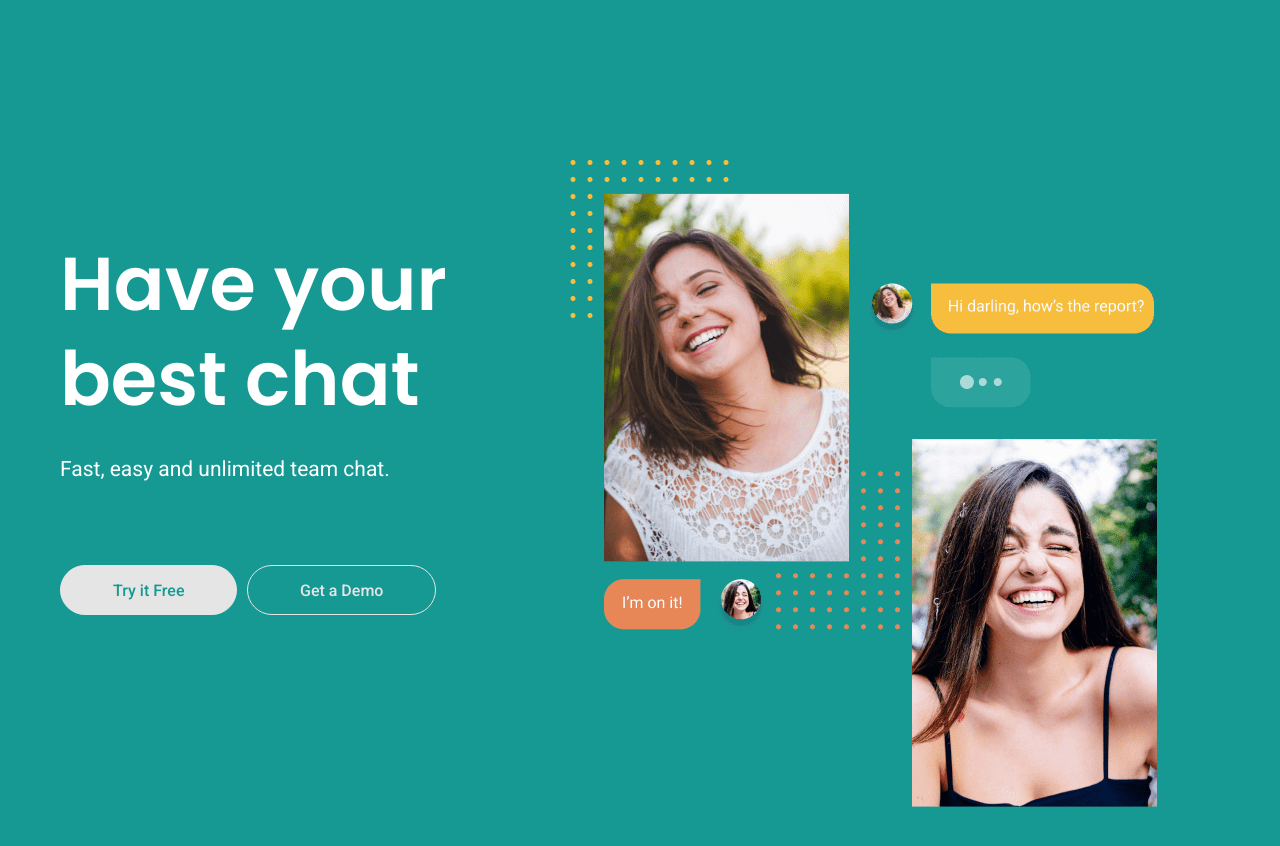
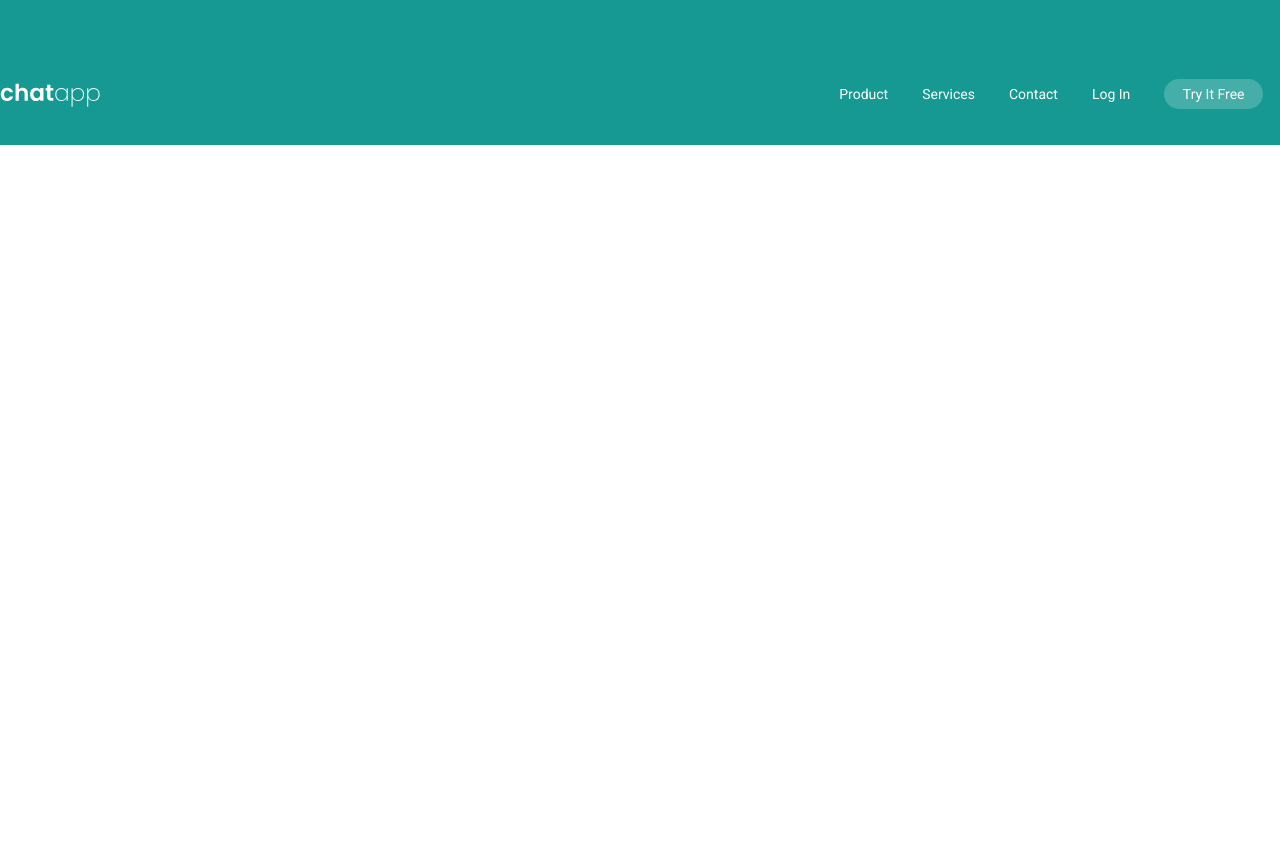
Before and after one commit to codeyourwings/chatapp, a plain HTML site: page index.html in a window 1280 px wide. After the commit the page ends 800 px from the top, so only its background shows below. Drawn offline with Linux system fonts and the light colour scheme.

Commit message:
Built navigation bar component.

```diff
--- a/css/styles.css
+++ b/css/styles.css
@@ -4,6 +4,12 @@
     --color-accent: rgba(1, 143, 137, 0.1);
     --color-heading: #2B353E;
     --color-paragraph: rgba(43, 53, 62, 0.7);
+}
+
+*,
+*::after,
+*::before {
+    box-sizing: border-box;
 }
 
 body {
@@ -27,6 +33,16 @@ p {
     font-size: 21px;
     line-height: 25px;
 }
+
+header {
+    cursor: default;
+}
+
+ul {
+    margin: 0;
+}
+
+/* Hero Section */
 
 .hero-para {
     margin: auto 0 72px 0;
@@ -65,6 +81,11 @@ button {
 .container {
     margin: 0 auto;
     max-width: 1160px;
+    padding: auto 0;
+}
+
+.container.center {
+    text-align: center;
 }
 
 .flexbox {
@@ -88,3 +109,76 @@ img {
     max-width: 100%;
     display: inline-block;
 }
+
+/* Navigation Bar */
+
+/* Links */
+a {
+    text-decoration: none;
+}
+
+/* Icon */
+.icon {
+    width: 100px;
+    height: 100px;
+    margin-top: 45px;
+}
+
+/* List */
+.list {
+    list-style: none;
+    padding-left: 0;
+}
+
+.nav__list {
+    width: auto;
+    display: flex;
+}
+
+/* Nav menu */
+
+.nav {
+    display: flex;
+    justify-content: space-between;
+    flex-wrap: wrap;
+    align-items: center;
+    background-color: var(--color-primary);
+}
+
+.nav__item {
+    padding: 45px 17px 17px 17px;
+    border-bottom: solid;
+    border-bottom-width: 2px;
+    border-color: var(--color-primary);
+}
+
+.nav__item:hover {
+    border-bottom: solid;
+    border-bottom-width: 1px;
+    border-color: white;
+    transition: 200ms;
+}
+
+.nav__item > a {
+    color: white;
+    cursor: default;
+    font-family: 'Roboto', sans-serif;
+    font-size: 14px;
+    height: 26px;
+}
+
+.nav__button:hover {
+    border-color: var(--color-primary);
+}
+
+.nav__button > a {
+    background-color: rgba(255, 255, 255, 0.2);
+    border-radius: 20px;
+    padding: 7px 18.5px;
+}
+
+.nav__button > a:hover {
+    background-color: white;
+    color: var(--color-primary);
+    transition: 200ms;
+}
--- a/index.html
+++ b/index.html
@@ -13,20 +13,17 @@
     <link href="https://fonts.googleapis.com/css2?family=Poppins:wght@400;500;600&family=Roboto:wght@400;500&display=swap" rel="stylesheet">
 </head>
 <body>
-    <div class="hero-section">
-        <div class="container">
-            <div class="flexbox">
-                <div class="left-block">
-                    <h1>Have your<br>best chat</h1>
-                    <p class="hero-para">Fast, easy and unlimited team chat.</p>
-                    <button>Try it Free</button>
-                    <button class="ghost-button">Get a Demo</button>
-                </div>
-                <div class="right-block">
-                    <img src="images/hero-image@1x-min.png" alt="Two girls smiling with a chat background image.">
-                </div>
-            </div>
-        </div>
-    </div>
+    <nav class="nav">
+        <svg class="icon">
+            <use xlink:href="images/sprite.svg#chatapp-white"></use>
+        </svg>
+        <ul class="list nav__list">
+            <li class="nav__item"><a href="#">Product</a></li>
+            <li class="nav__item"><a href="#">Services</a></li>
+            <li class="nav__item"><a href="#">Contact</a></li>
+            <li class="nav__item"><a href="#">Log In</a></li>
+            <li class="nav__item nav__button"><a href="#">Try It Free</a></li>
+        </ul>
+    </nav>
 </body>
 </html>
```
Also changed, not shown: images/chatapp.svg (added), images/sprite.svg (added), 1 other file.
